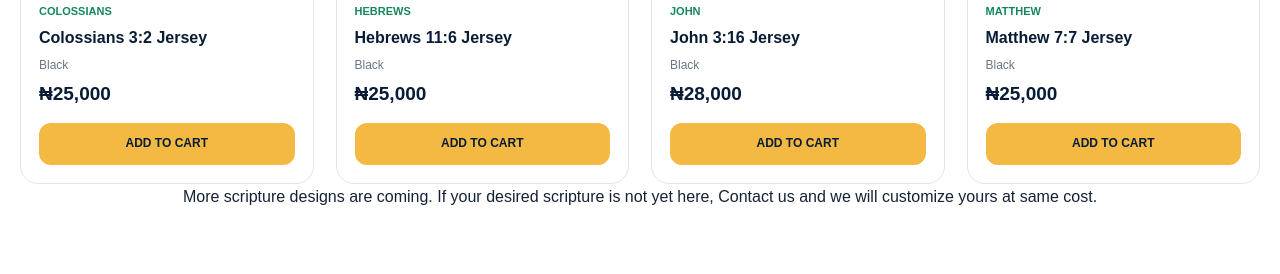
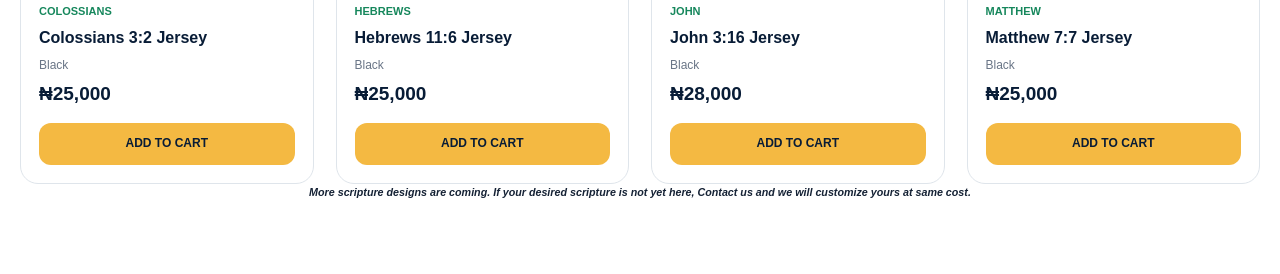
Before and after one commit to Samuel5555/bjs, a plain HTML site: page index.html in a window 1280 px wide. Shown: the part 3074-3348 px from the top of the page. Drawn offline with Linux system fonts and the light colour scheme.

Commit message:
Update index.html

```diff
--- a/index.html
+++ b/index.html
@@ -1397,7 +1397,7 @@ footer {
 <div class="products-grid" id="productsGrid"></div>
 
 </div>
-<article style="text-align: center;">More scripture designs are coming. If your desired scripture is not yet here, Contact us and we will customize yours at same cost.</article>
+<h6 style="text-align: center;font-style: italic;">More scripture designs are coming. If your desired scripture is not yet here, Contact us and we will customize yours at same cost.</h6>
 </section>
 
 
```
